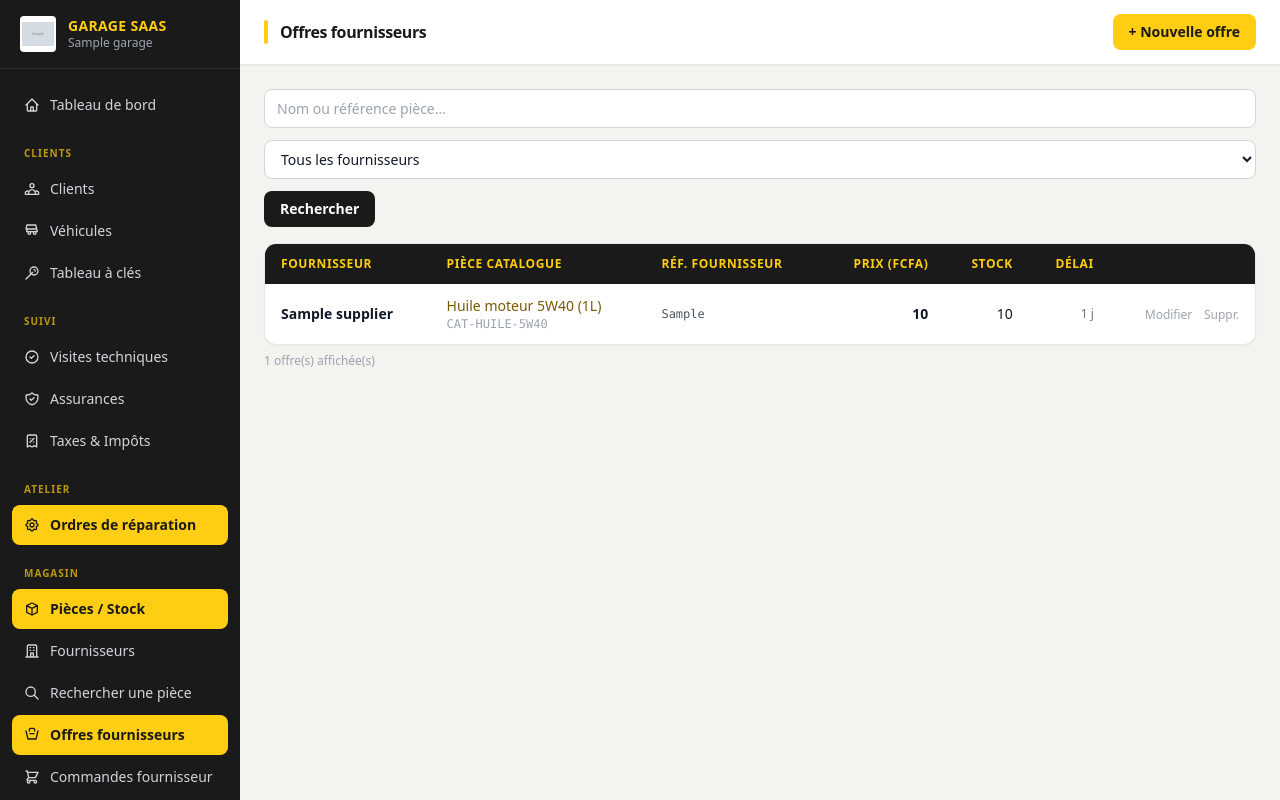
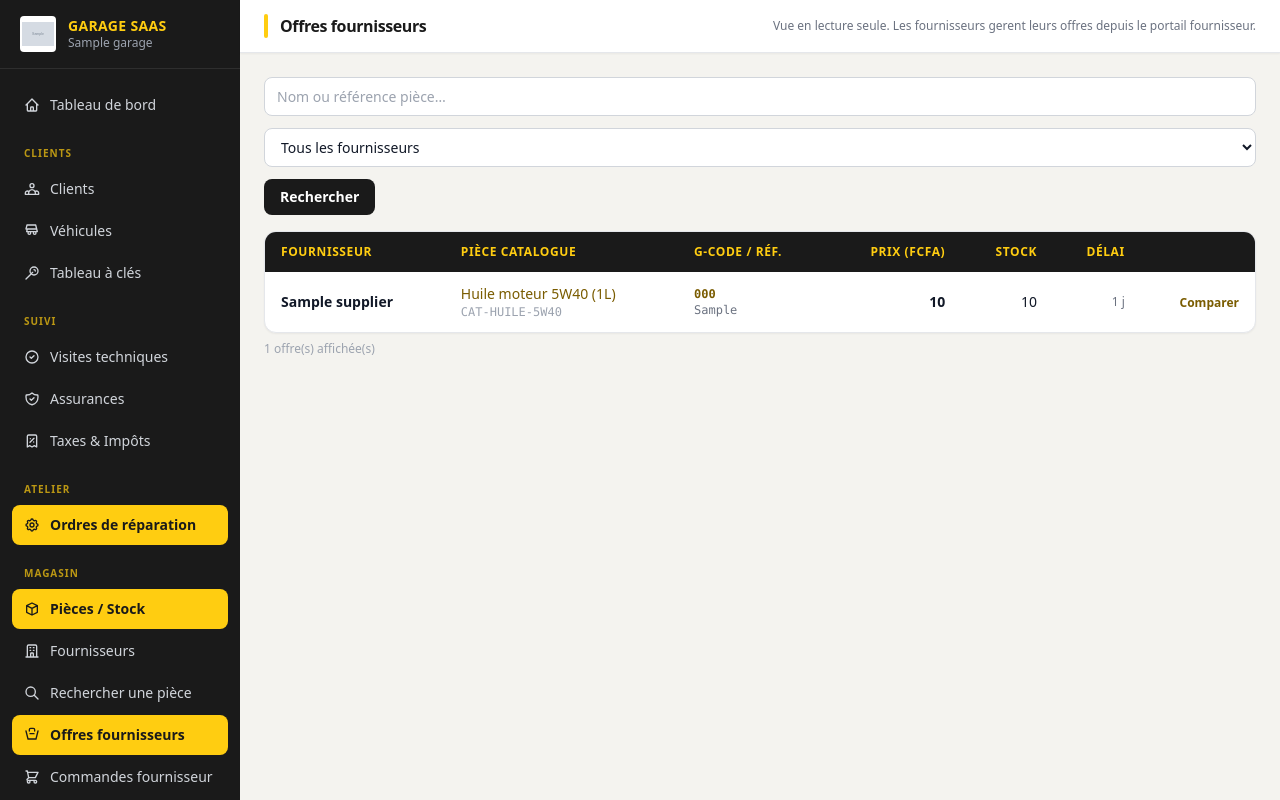
Before and after one commit to donaldulrich90-ctrl/GARAGE-PROJET, a Django app: page /stock/offres/ in a window 1280 px wide. Run offline with Django 5.2, Linux system fonts and the light colour scheme; a user stored in the database is signed in; data comes from the database, SQL or seed files in the repository; tables that the repository leaves empty hold one stand-in row (values such as "Sample post"); grey boxes marked "Sample" are stand-in pictures; some libraries are stand-ins or nearby versions.

Commit message:
feat: restreindre creation offres au portail fournisseur + champ G-CODE obligatoire pour compatibilite

```diff
--- a/inventory/admin.py
+++ b/inventory/admin.py
@@ -35,9 +35,9 @@ class StockMovementAdmin(TenantScopedAdmin, admin.ModelAdmin):
 
 @admin.register(SupplierPart)
 class SupplierPartAdmin(TenantScopedAdmin, admin.ModelAdmin):
-    list_display = ("supplier", "catalog_part", "unit_price", "quantity_available", "lead_time_days", "garage")
+    list_display = ("supplier", "catalog_part", "g_code", "unit_price", "quantity_available", "lead_time_days", "garage")
     list_filter = ("supplier", "garage")
-    search_fields = ("catalog_part__name", "catalog_part__reference", "supplier_reference")
+    search_fields = ("catalog_part__name", "catalog_part__reference", "g_code", "supplier_reference")
 
 
 @admin.register(SupplierStockMovement)
--- a/inventory/forms.py
+++ b/inventory/forms.py
@@ -43,14 +43,5 @@ class PartForm(forms.ModelForm):
         _style(self)
 
 
-class SupplierPartForm(forms.ModelForm):
-    class Meta:
-        model = SupplierPart
-        fields = ['supplier', 'catalog_part', 'unit_price', 'quantity_available', 'lead_time_days', 'supplier_reference', 'notes']
-
-    def __init__(self, *args, garage=None, **kwargs):
-        super().__init__(*args, **kwargs)
-        if garage:
-            self.fields['supplier'].queryset = Supplier.objects.for_garage(garage)
-        self.fields['catalog_part'].queryset = CatalogPart.objects.select_related('category').order_by('name')
-        _style(self)
+# SupplierPartForm retire : la creation/edition d'offres est desormais reservee
+# au portail fournisseur (voir supplier_portal.forms.SupplierPartOwnForm).
--- a/inventory/models.py
+++ b/inventory/models.py
@@ -98,6 +98,12 @@ class SupplierPart(TenantModel):
     )
     catalog_part = models.ForeignKey(
         "catalog.CatalogPart", on_delete=models.CASCADE, related_name="supplier_offers",
+    )
+    g_code = models.CharField(
+        "G-CODE (code de compatibilité)",
+        max_length=80,
+        db_index=True,
+        help_text="Code officiel de la pièce (OEM/fabricant) garantissant sa compatibilité avec le véhicule.",
     )
     unit_price = models.DecimalField(
         "Prix fournisseur (FCFA)", max_digits=12, decimal_places=2, default=0,
@@ -321,6 +327,7 @@ class SupplierOrderLine(TimeStampedModel):
     # Snapshots pour intégrité même si l'offre fournisseur est supprimée
     catalog_reference = models.CharField(max_length=100, blank=True)
     catalog_name = models.CharField(max_length=200, blank=True)
+    g_code = models.CharField("G-CODE", max_length=80, blank=True)
     unit_price = models.DecimalField("Prix unitaire (FCFA)", max_digits=12, decimal_places=2)
     quantity = models.PositiveIntegerField(default=1)
 
@@ -338,4 +345,6 @@ class SupplierOrderLine(TimeStampedModel):
         if self.supplier_part and not self.catalog_name:
             self.catalog_name = self.supplier_part.catalog_part.name
             self.catalog_reference = self.supplier_part.catalog_part.reference
+        if self.supplier_part and not self.g_code:
+            self.g_code = self.supplier_part.g_code
         super().save(*args, **kwargs)
--- a/inventory/services.py
+++ b/inventory/services.py
@@ -159,6 +159,7 @@ def add_line_from_supplier_part(order: SupplierOrder, supplier_part: SupplierPar
             supplier_part=supplier_part,
             catalog_reference=supplier_part.catalog_part.reference,
             catalog_name=supplier_part.catalog_part.name,
+            g_code=supplier_part.g_code,
             unit_price=supplier_part.unit_price,
             quantity=quantity,
         )
--- a/inventory/templates/inventory/order_detail.html
+++ b/inventory/templates/inventory/order_detail.html
@@ -74,6 +74,7 @@
         <td class="px-4 py-3">
           <div class="font-medium">{{ line.catalog_name }}</div>
           <div class="text-xs text-gray-400 font-mono">{{ line.catalog_reference }}</div>
+          {% if line.g_code %}<div class="text-xs font-mono font-bold text-[#7A5C00]">G-CODE : {{ line.g_code }}</div>{% endif %}
         </td>
         <td class="px-4 py-3 text-right">{{ line.quantity }}</td>
         <td class="px-4 py-3 text-right">{{ line.unit_price|floatformat:0 }}</td>
--- a/inventory/templates/inventory/supplier_part_list.html
+++ b/inventory/templates/inventory/supplier_part_list.html
@@ -3,9 +3,9 @@
 {% block page_title %}Offres fournisseurs{% endblock %}
 
 {% block header_actions %}
-  <a href="{% url 'supplier_part_create' %}" class="bg-[#FFCD11] text-[#1A1A1A] text-sm px-4 py-2 rounded-lg hover:bg-[#E6B800] transition-colors font-bold">
-    + Nouvelle offre
-  </a>
+  <span class="text-xs text-gray-500">
+    Vue en lecture seule. Les fournisseurs gerent leurs offres depuis le portail fournisseur.
+  </span>
 {% endblock %}
 
 {% block content %}
@@ -32,7 +32,7 @@
       <tr class="bg-[#1A1A1A] text-xs text-[#FFCD11] uppercase tracking-wider">
         <th class="px-4 py-3 text-left">Fournisseur</th>
         <th class="px-4 py-3 text-left">Pièce catalogue</th>
-        <th class="px-4 py-3 text-left">Réf. fournisseur</th>
+        <th class="px-4 py-3 text-left">G-CODE / Réf.</th>
         <th class="px-4 py-3 text-right">Prix (FCFA)</th>
         <th class="px-4 py-3 text-right">Stock</th>
         <th class="px-4 py-3 text-right">Délai</th>
@@ -49,21 +49,25 @@
           </a>
           <div class="text-xs text-gray-400 font-mono">{{ offer.catalog_part.reference }}</div>
         </td>
-        <td class="px-4 py-3 text-xs font-mono text-gray-600">{{ offer.supplier_reference|default:"—" }}</td>
+        <td class="px-4 py-3 text-xs">
+          {% if offer.g_code %}<div class="font-mono font-bold text-[#7A5C00]">{{ offer.g_code }}</div>{% endif %}
+          {% if offer.supplier_reference %}<div class="font-mono text-gray-500">{{ offer.supplier_reference }}</div>{% endif %}
+          {% if not offer.g_code and not offer.supplier_reference %}—{% endif %}
+        </td>
         <td class="px-4 py-3 text-right font-bold">{{ offer.unit_price|floatformat:0 }}</td>
         <td class="px-4 py-3 text-right">{{ offer.quantity_available }}</td>
         <td class="px-4 py-3 text-right text-gray-500 text-xs">
           {% if offer.lead_time_days %}{{ offer.lead_time_days }} j{% else %}—{% endif %}
         </td>
         <td class="px-4 py-3 text-right">
-          <a href="{% url 'supplier_part_update' offer.pk %}" class="text-gray-400 hover:text-[#7A5C00] text-xs">Modifier</a>
-          <a href="{% url 'supplier_part_delete' offer.pk %}" class="text-gray-400 hover:text-red-600 text-xs ml-2">Suppr.</a>
+          <a href="{% url 'catalog_part_compare' offer.catalog_part.pk %}" class="text-[#7A5C00] hover:underline text-xs font-bold">Comparer</a>
         </td>
       </tr>
       {% empty %}
       <tr>
         <td colspan="7" class="px-4 py-8 text-center text-gray-400">
-          Aucune offre fournisseur enregistrée. Cliquez sur « Nouvelle offre » pour en ajouter.
+          Aucune offre fournisseur enregistree. Vos fournisseurs doivent ajouter leurs pieces
+          depuis leur portail (comptes fournisseurs a creer depuis Equipe).
         </td>
       </tr>
       {% endfor %}
--- a/inventory/urls.py
+++ b/inventory/urls.py
@@ -9,11 +9,10 @@ urlpatterns = [
     path('fournisseurs/', views.SupplierListView.as_view(), name='supplier_list'),
     path('fournisseurs/nouveau/', views.SupplierCreateView.as_view(), name='supplier_create'),
     path('fournisseurs/<int:pk>/modifier/', views.SupplierUpdateView.as_view(), name='supplier_update'),
-    # Offres fournisseurs (SupplierPart)
+    # Offres fournisseurs (SupplierPart) — vue en lecture seule côté garage.
+    # La création/édition/suppression est reservee au portail fournisseur
+    # (/fournisseur/mes-pieces/) — cf. app supplier_portal.
     path('offres/', views.SupplierPartListView.as_view(), name='supplier_part_list'),
-    path('offres/nouveau/', views.SupplierPartCreateView.as_view(), name='supplier_part_create'),
-    path('offres/<int:pk>/modifier/', views.SupplierPartUpdateView.as_view(), name='supplier_part_update'),
-    path('offres/<int:pk>/supprimer/', views.SupplierPartDeleteView.as_view(), name='supplier_part_delete'),
     path('catalogue/rechercher/', views.PartSearchView.as_view(), name='part_search'),
     path('catalogue/piece/<int:pk>/comparer/', views.CatalogPartCompareView.as_view(), name='catalog_part_compare'),
     # Commandes fournisseur (côté garage)
--- a/inventory/views.py
+++ b/inventory/views.py
@@ -8,7 +8,7 @@ from catalog.models import CatalogPart, PartCategory
 from core.views import GarageRequiredMixin
 
 from . import services
-from .forms import PartForm, SupplierForm, SupplierPartForm
+from .forms import PartForm, SupplierForm
 from .models import Part, Supplier, SupplierPart, SupplierOrder
 
 
@@ -133,53 +133,9 @@ class SupplierPartListView(GarageRequiredMixin, ListView):
         return ctx
 
 
-class SupplierPartCreateView(GarageRequiredMixin, CreateView):
-    model = SupplierPart
-    form_class = SupplierPartForm
-    template_name = 'inventory/supplier_part_form.html'
-    success_url = reverse_lazy('supplier_part_list')
-
-    def get_form_kwargs(self):
-        kw = super().get_form_kwargs()
-        kw['garage'] = self.garage
-        return kw
-
-    def get_initial(self):
-        initial = super().get_initial()
-        supplier_pk = self.request.GET.get('supplier')
-        if supplier_pk:
-            initial['supplier'] = supplier_pk
-        return initial
-
-    def form_valid(self, form):
-        messages.success(self.request, "Offre fournisseur enregistrée.")
-        return super().form_valid(form)
-
-
-class SupplierPartUpdateView(GarageRequiredMixin, UpdateView):
-    model = SupplierPart
-    form_class = SupplierPartForm
-    template_name = 'inventory/supplier_part_form.html'
-    success_url = reverse_lazy('supplier_part_list')
-
-    def get_form_kwargs(self):
-        kw = super().get_form_kwargs()
-        kw['garage'] = self.garage
-        return kw
-
-    def form_valid(self, form):
-        messages.success(self.request, "Offre fournisseur mise à jour.")
-        return super().form_valid(form)
-
-
-class SupplierPartDeleteView(GarageRequiredMixin, DeleteView):
-    model = SupplierPart
-    template_name = 'inventory/supplier_part_confirm_delete.html'
-    success_url = reverse_lazy('supplier_part_list')
-
-    def form_valid(self, form):
-        messages.success(self.request, "Offre supprimée.")
-        return super().form_valid(form)
+# La creation/modification/suppression des offres SupplierPart est desormais
+# reservee au portail fournisseur (app supplier_portal). Le garage n'a plus
+# qu'une vue en lecture seule + comparaison des prix.
 
 
 # ── Commandes fournisseur (garage) ────────────────────────────────────────────
@@ -354,7 +310,11 @@ class PartSearchView(GarageRequiredMixin, ListView):
         )
 
         if q:
-            qs = qs.filter(Q(name__icontains=q) | Q(reference__icontains=q))
+            qs = qs.filter(
+                Q(name__icontains=q)
+                | Q(reference__icontains=q)
+                | Q(supplier_offers__g_code__icontains=q)
+            ).distinct()
         if category:
             qs = qs.filter(category_id=category)
         if make:
--- a/supplier_portal/forms.py
+++ b/supplier_portal/forms.py
@@ -29,12 +29,22 @@ class SupplierPartOwnForm(forms.ModelForm):
 
     class Meta:
         model = SupplierPart
-        fields = ["catalog_part", "unit_price", "quantity_available", "lead_time_days", "supplier_reference", "notes"]
+        fields = ["catalog_part", "g_code", "unit_price", "quantity_available", "lead_time_days", "supplier_reference", "notes"]
+        help_texts = {
+            "g_code": "Code OEM / fabricant obligatoire — garantit la compatibilité de la pièce lors de l'achat.",
+        }
 
     def __init__(self, *args, **kwargs):
         super().__init__(*args, **kwargs)
         self.fields["catalog_part"].queryset = CatalogPart.objects.select_related("category").order_by("name")
+        self.fields["g_code"].required = True
         _style(self)
+
+    def clean_g_code(self):
+        g = (self.cleaned_data.get("g_code") or "").strip().upper()
+        if not g:
+            raise forms.ValidationError("Le G-CODE est obligatoire.")
+        return g
 
 
 class SupplierStockMovementForm(forms.ModelForm):
--- a/supplier_portal/templates/supplier_portal/order_detail.html
+++ b/supplier_portal/templates/supplier_portal/order_detail.html
@@ -76,6 +76,7 @@
         <td class="px-4 py-3">
           <div class="font-medium">{{ line.catalog_name }}</div>
           <div class="text-xs text-gray-400 font-mono">{{ line.catalog_reference }}</div>
+          {% if line.g_code %}<div class="text-xs font-mono font-bold text-[#7A5C00]">G-CODE : {{ line.g_code }}</div>{% endif %}
           {% if line.supplier_part %}
           <div class="text-xs text-gray-500">Stock disponible : {{ line.supplier_part.quantity_available }}</div>
           {% endif %}
```
Also changed, not shown: inventory/templates/inventory/catalog_part_compare.html (+9 -8 lines), inventory/templates/inventory/part_search.html (+5 -3 lines), supplier_portal/templates/supplier_portal/offer_list.html (+6 -2 lines), inventory/migrations/0005_supplierpart_g_code.py (added), inventory/migrations/0006_supplierorderline_g_code.py (added).
